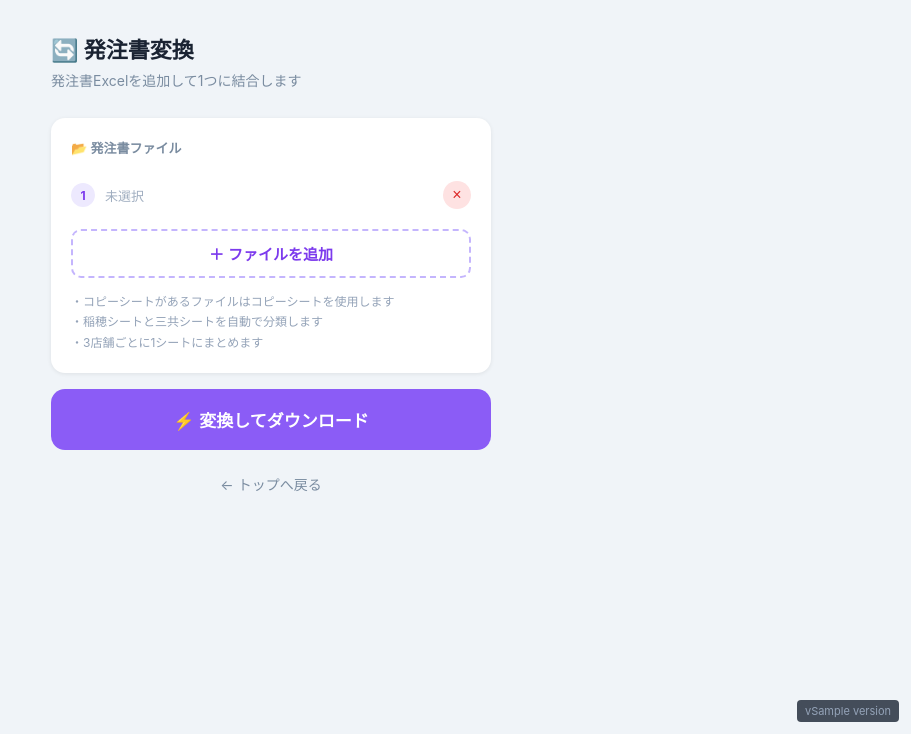
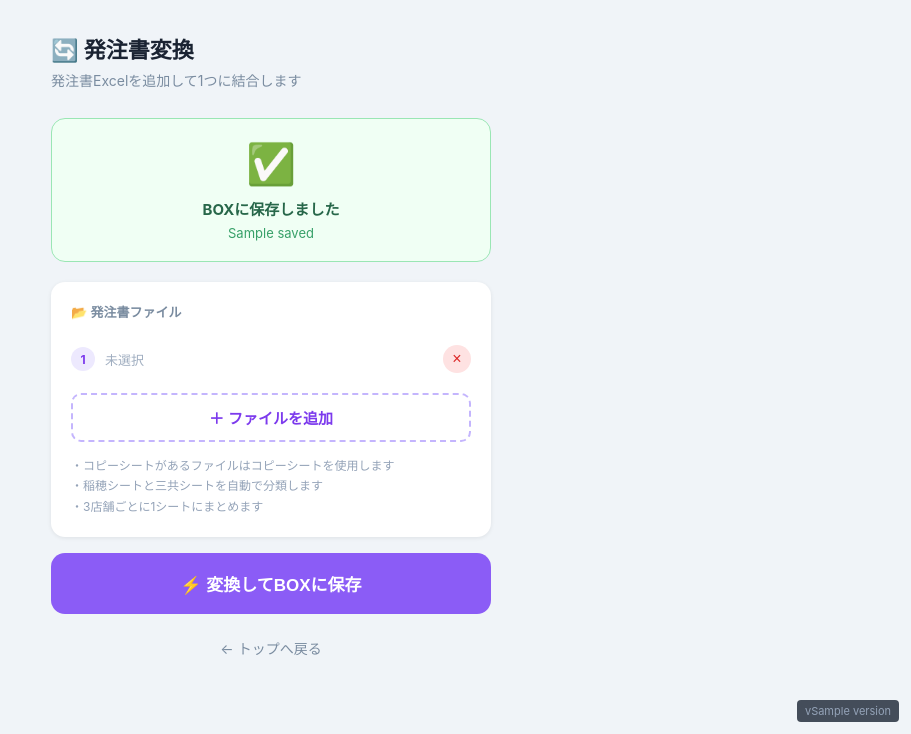
Before and after one commit to inaho-co/delivery-web-app, a Flask app: template templates/hacchu.html in a window 1280 px wide. Shown: the part 66-800 px from the top of the page, without its empty margins (369-1280 px from the left). Run offline with Flask 3, Linux system fonts and the light colour scheme; the template is opened without the code that fills it: most values are stand-ins (such as "Sample title", 1, 10 or a date in 2020).

Commit message:
v1.7.0: 発注書変換の出力をBOX保存に変更
ダウンロード方式からBOX発注書フォルダへの自動保存に変更。
変換完了後は保存したファイル名を画面に表示。

Co-Authored-By: Claude Sonnet 4.6 <noreply@anthropic.com>

```diff
--- a/app.py
+++ b/app.py
@@ -741,11 +741,11 @@ def fax_save():
 @login_required
 def hacchu():
     if request.method == 'GET':
-        return render_template('hacchu.html', error=None, version=VERSION)
+        return render_template('hacchu.html', error=None, saved=None, version=VERSION)
 
     files = request.files.getlist('order_files')
     if not files or all(f.filename == '' for f in files):
-        return render_template('hacchu.html', error='ファイルを選択してください', version=VERSION)
+        return render_template('hacchu.html', error='ファイルを選択してください', saved=None, version=VERSION)
 
     tmp_paths = []
     try:
@@ -758,22 +758,20 @@ def hacchu():
             tmp_paths.append(tmp)
 
         if not tmp_paths:
-            return render_template('hacchu.html', error='有効なファイルがありません', version=VERSION)
+            return render_template('hacchu.html', error='有効なファイルがありません', saved=None, version=VERSION)
 
         from datetime import date
         mmdd = f"{date.today().month:02d}{date.today().day:02d}"
         output_filename = f"_稲穂_{mmdd}_発注書.xlsx"
 
         file_bytes = core_hacchu.web_merge_orders(tmp_paths)
-        from flask import send_file
-        return send_file(
-            io.BytesIO(file_bytes),
-            mimetype='application/vnd.openxmlformats-officedocument.spreadsheetml.sheet',
-            as_attachment=True,
-            download_name=output_filename,
-        )
+
+        order_folder_id = os.environ.get('BOX_ORDER_FOLDER_ID', '')
+        _upload_or_update_box_file(order_folder_id, output_filename, file_bytes)
+
+        return render_template('hacchu.html', error=None, saved=output_filename, version=VERSION)
     except Exception as e:
-        return render_template('hacchu.html', error=f'変換エラー: {e}', version=VERSION)
+        return render_template('hacchu.html', error=f'変換エラー: {e}', saved=None, version=VERSION)
     finally:
         _cleanup(*tmp_paths)
 
--- a/templates/hacchu.html
+++ b/templates/hacchu.html
@@ -34,6 +34,10 @@ body { font-family: -apple-system, 'Helvetica Neue', sans-serif; background: #f0
 .btn-back { display: block; text-align: center; color: #7a8ca0; font-size: 14px; text-decoration: none; padding: 8px; }
 .error { background: #fff5f5; border: 1px solid #fed7d7; border-radius: 10px; padding: 14px 16px; color: #c53030; font-size: 14px; margin-bottom: 20px; }
 .version { position: fixed; bottom: 12px; right: 12px; font-size: 11px; color: #94a3b8; background: rgba(26,35,50,0.8); padding: 4px 8px; border-radius: 4px; }
+.success { background: #f0fff4; border: 1px solid #9ae6b4; border-radius: 14px; padding: 20px; margin-bottom: 20px; text-align: center; }
+.success .icon { font-size: 40px; margin-bottom: 10px; }
+.success .msg { font-size: 15px; font-weight: 700; color: #276749; margin-bottom: 6px; }
+.success .fname { font-size: 13px; color: #38a169; word-break: break-all; }
 </style>
 </head>
 <body>
@@ -44,6 +48,14 @@ body { font-family: -apple-system, 'Helvetica Neue', sans-serif; background: #f0
 <div class="content">
   <p class="page-title">🔄 発注書変換</p>
   <p class="sub">発注書Excelを追加して1つに結合します</p>
+
+  {% if saved %}
+  <div class="success">
+    <div class="icon">✅</div>
+    <div class="msg">BOXに保存しました</div>
+    <div class="fname">{{ saved }}</div>
+  </div>
+  {% endif %}
 
   {% if error %}
   <div class="error">⚠️ {{ error }}</div>
@@ -65,7 +77,7 @@ body { font-family: -apple-system, 'Helvetica Neue', sans-serif; background: #f0
       </p>
     </div>
 
-    <button type="submit" class="btn-convert" id="btn-submit">⚡ 変換してダウンロード</button>
+    <button type="submit" class="btn-convert" id="btn-submit">⚡ 変換してBOXに保存</button>
   </form>
 
   <a href="/" class="btn-back">← トップへ戻る</a>
@@ -132,7 +144,7 @@ document.getElementById('add-btn').addEventListener('click', () => addFileRow(tr
 document.getElementById('form').addEventListener('submit', function() {
   const btn = document.getElementById('btn-submit');
   btn.disabled = true;
-  btn.textContent = '変換中…';
+  btn.textContent = 'BOXに保存中…';
 });
 
 // 初期行を1つ追加（ファイル選択ダイアログは開かない）
```
